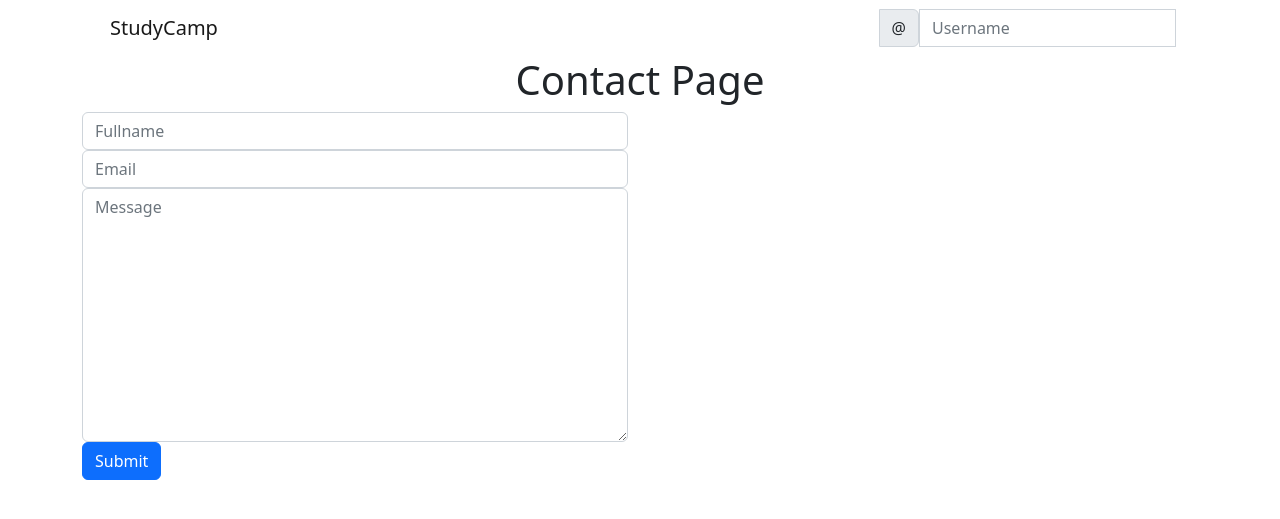
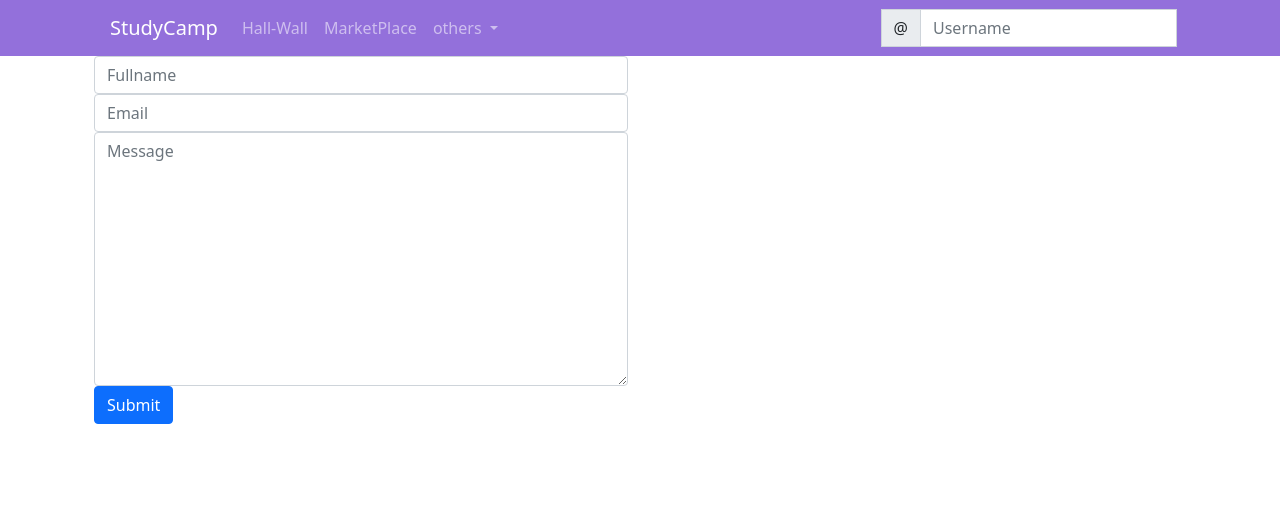
Before and after one commit to klst-xii/OOP-2k22-2k23-tothepurpleline-, a Django app: page /contact/ in a window 1280 px wide. Shown: the top 519 px of the page. Run offline with Django 4.2, Linux system fonts and the light colour scheme.

Commit message:
initial commit

```diff
--- a/templates/base/navbar.html
+++ b/templates/base/navbar.html
@@ -1,102 +1,76 @@
-{##}
-{#<!DOCTYPE html>#}
-{#<html>#}
-{#<head>#}
-{#<meta name="viewport" content="width=device-width, initial-scale=1">#}
-{#<style>#}
-{#body {#}
-{#  margin: 0;#}
-{#  font-family: Arial, Helvetica, sans-serif;#}
-{#}#}
-{##}
-{#.topnav {#}
-{#  overflow: hidden;#}
-{#  background-color: #333;#}
-{#}#}
-{##}
-{#.topnav a {#}
-{#  float: left;#}
-{#  color: #f2f2f2;#}
-{#  text-align: center;#}
-{#  padding: 14px 16px;#}
-{#  text-decoration: none;#}
-{#  font-size: 17px;#}
-{#}#}
-{##}
-{#.topnav a:hover {#}
-{#  background-color: #ddd;#}
-{#  color: black;#}
-{#}#}
-{##}
-{#.topnav a.active {#}
-{#  background-color: #04AA6D;#}
-{#  color: white;#}
-{#}#}
-{#.topnav .icon {#}
-{#  display: none;#}
-{#}#}
-{##}
-{#@media screen and (max-width: 600px) {#}
-{#  .topnav a:not(:first-child) {display: none;}#}
-{#  .topnav a.icon {#}
-{#    float: right;#}
-{#    display: block;#}
-{#  }#}
-{#}#}
-{##}
-{#@media screen and (max-width: 600px) {#}
-{#  .topnav.responsive {position: relative;}#}
-{#  .topnav.responsive .icon {#}
-{#    position: absolute;#}
-{#    right: 0;#}
-{#    top: 0;#}
-{#  }#}
-{#  .topnav.responsive a {#}
-{#    float: none;#}
-{#    display: block;#}
-{#    text-align: left;#}
-{#  }#}
-{#}#}
-{#</style>#}
-{#</head>#}
-{#<body>#}
-{##}
-{#<div class="topnav" id="myTopnav">#}
-{#  <a class="active" href='{% url 'home' %}'>StudyCamp</a>#}
-{#  <a class="socials" href='{% url 'post-list' %}'>Feed</a>#}
-{#  <a class="profile" href='{% url 'profile' user.profile.pk %}'>Profile</a>#}
-{#  <a  href='{% url 'products' %}'>Market Place</a>#}
-{#  <a class="contact" href='{% url 'contact' %}'>Contact</a>#}
-{#  <a class="logout" href='{% url 'logout' %}'>Logout</a>#}
-{##}
-{#</div>#}
-{##}
-{#<div style="padding-left:16px">#}
-{#  <h2></h2>#}
-{#</div>#}
-{##}
-{#</body>#}
-{#</html>#}
 
 
+<!doctype html>
+<html lang="en">
+  <head>
+    <!-- Required meta tags -->
+    <meta charset="utf-8">
+    <meta name="viewport" content="width=device-width, initial-scale=1">
 
+    <!-- Bootstrap CSS -->
+    <link href="https://cdn.jsdelivr.net/npm/bootstrap@5.0.2/dist/css/bootstrap.min.css" rel="stylesheet" integrity="sha384-EVSTQN3/azprG1Anm3QDgpJLIm9Nao0Yz1ztcQTwFspd3yD65VohhpuuCOmLASjC" crossorigin="anonymous">
+
+    <title>hall-wall</title>
+  </head>
+  <body>
+
+
+  <nav class="navbar fixed-top  navbar-expand-sm navbar-dark" style="background-color: mediumpurple">
       <div class="container">
-<nav class="navbar navbar-expand-lg navbar-light">
-  <div class="container-fluid">
-    <button class="navbar-toggler" type="button" data-bs-toggle="collapse" data-bs-target="#navbarTogglerDemo03" aria-controls="navbarTogglerDemo03" aria-expanded="false" aria-label="Toggle navigation">
+        <a
+            href="#"
+            class="navbar-brand mb-0 h1">
+                StudyCamp
+        </a>
+        <button
+        type="button"
+        data-bs-toggle="collapse"
+        data-bs-target="#navbarNav"
+        class="navbar-toggler"
+        aria-controls="navbarNav"
+        aria-expanded="false"
+        aria-label="Toggle navigation"
+        >
             <span class="navbar-toggler-icon"></span>
         </button>
-    <a class="navbar-brand"
-    {% if user.is_authenticated %}
-    href=""
-    {% else %}
-    href=""
-    {% endif %}
+        <div
+            class="collapse navbar-collapse"
+            id="navbarNav">
+            <ul class="navbar-nav">
+                <li class="nav-item active">
+                    <a href="{% url 'post-list' %}" class="nav-link">
+                        Hall-Wall
+                    </a>
+                </li>
+                <li class="nav-item active">
+                    <a href="{% url 'products' %}" class="nav-link">
+                        MarketPlace
+                    </a>
+                </li>
+                <li class="nav-item dropdown">
+                    <a href="#" class="nav-link
+                    dropdown-toggle"
+                    id="navbarDropdown" role="button"
+                    data-bs-toggle="dropdown"
+                    aria-expanded="false"
+                    >
+                       others
+                    </a>
+                    <ul class="dropdown-menu"
+                    aria-labelledby="navbarDropdown">
+                        <li><a href="{% url 'profile' user.profile.pk %}"
+                        class="dropdown-item">Profile</a></li>
+                        <li><a href="{% url 'contact' %}"
+                        class="dropdown-item">Contact</a></li>
+                        <li><a href="{% url 'logout' %}"
+                        class="dropdown-item">Log-out</a></li>
 
-    ><i class="fa fa-users"></i> StudyCamp</a>
-    <div class="collapse navbar-collapse" id="navbarTogglerDemo03">
-      <ul class="navbar-nav me-auto mb-2 mb-lg-0">
+
                     </ul>
+                </li>
+
+            </ul>
+        </div>
       <form class="d-flex" method="GET" action="{% url 'profile-search' %}">
         <div class="input-group">
         <span class="input-group-text" id="basic-addon1">@</span>
@@ -105,16 +79,11 @@
         <button style="border: none; background-color: transparent; box-shadow: none" type="submit"><i class="fa fa-search"></i></button>
         </div>
       </form>
-      {% if user.is_authenticated %}
-      <div class="nav-item dropdown">
-        <a class="nav-link dropdown-toggle text-dark" data-bs-toggle="dropdown" role="button" aria-expanded="false"><i class="fa fa-user-circle-o"></i></a>
-        <ul class="dropdown-menu">
-          <li><a class="dropdown-item" href="{% url 'profile' user.profile.pk %}">Profile</a></li>
-          <li><a class="dropdown-item" href="">Sign Out</a></li>
-        </ul>
-      </div>
-      {% endif %}
-    </div>
       </div>
     </nav>
-</div>
+
+    <script src="https://cdn.jsdelivr.net/npm/bootstrap@5.0.2/dist/js/bootstrap.bundle.min.js" integrity="sha384-MrcW6ZMFYlzcLA8Nl+NtUVF0sA7MsXsP1UyJoMp4YLEuNSfAP+JcXn/tWtIaxVXM" crossorigin="anonymous"></script>
+
+
+  </body>
+</html>
```
Lines whose indentation alone changed are shown as unchanged.
